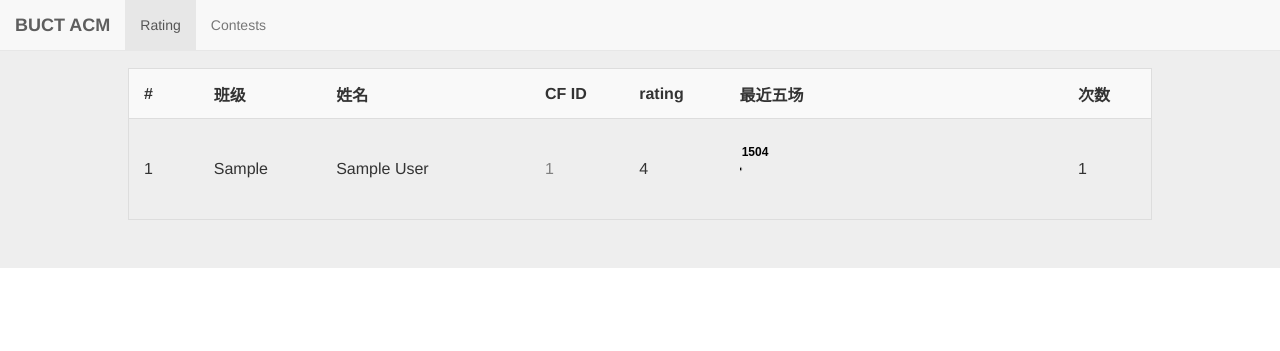
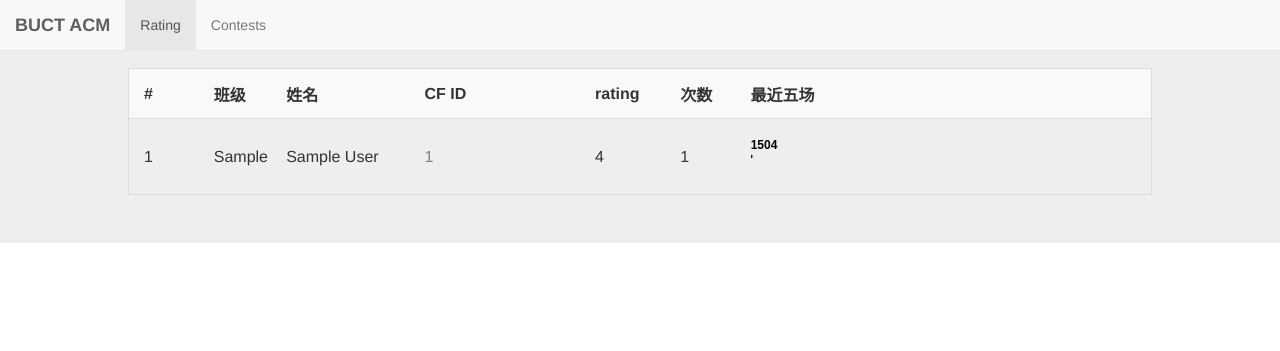
Before and after one commit to wqrqwerqrw/CFrating, a Django app: page / in a window 1280 px wide. Shown: the top 351 px of the page. Run offline with Django 3.2, Linux system fonts and the light colour scheme; tables that the repository leaves empty hold one stand-in row (values such as "Sample post"); some libraries are stand-ins or nearby versions.

Commit message:
修改一些傻叉代码

```diff
--- a/templates/rating.html
+++ b/templates/rating.html
@@ -19,16 +19,15 @@
         ctx.textBaseline = 'bottom';
         this.data.datasets.forEach(function (dataset, i) {
             var meta = chartInstance.controller.getDatasetMeta(i);
-            cnt = 0
             meta.data.forEach(function (bar, index) {
-                if(cnt%2!=1){
                 var data = dataset.data[index];
                 ctx.fillStyle = "rgba(0,0,0,1)";
                 ctx.font = "bold 12px Arial";
-                if(bar._model.y>20)ctx.fillText(data, bar._model.x + 15, bar._model.y - 10);
-                else ctx.fillText(data, bar._model.x + 20, bar._model.y + 10);
-                }
-                cnt++;
+                let Y = bar._model.y -=5
+                if(Y<20)Y+=20
+                let X = bar._model.x-15
+                if(X<40)X+=28
+                ctx.fillText(data,X,Y);
             });
         });
     };
@@ -40,7 +39,7 @@
                 }
             ], yAxes: [
                 {
-                    display: false
+                    display: false,
                 }
             ]
         },
@@ -56,7 +55,7 @@
             onComplete: x,
         }
     };
-    xlabel = ["", "", "", "", "", "", "", "", "", "", "", ""];
+    xlabel = ["", "", "", "", "",];
     Chart.defaults.global.legend.display = false;
     Chart.defaults.scale.gridLines.display = false;
 </script>
@@ -75,24 +74,24 @@
             <th class="col-md-1">#</th>
             <th>班级</th>
             <th>姓名</th>
-            <th>CF ID</th>
-            <th>rating</th>
+            <th class="col-md-2">CF ID</th>
+            <th class="col-md-1">rating</th>
+            <th class="col-md-1">次数</th>
             <th>最近五场</th>
-            <th>次数</th>
         </tr>
         {% for student in students %}{% if student.contest.count != 0 %}
             <tr style="" class="table-bordered">
                 <td class="col-md-1">{{ forloop.counter }}</td>
                 <td>{{ student.classroom }}</td>
                 <td>{{ student.name }}</td>
-                <td style="color:{{ student.color }}">{{ student.cf_id }}</td>
-                <td>{{ student.cf_rating }}</td>
+                <td class="col-md-2" style="color:{{ student.color }}">{{ student.cf_id }}</td>
+                <td class="col-md-1">{{ student.cf_rating }}</td>
+                <td class="col-md-1">{{ student.contest.count }}</td>
                 <td>
-                    <div style="width:150px;;position: relative;">
-                        <canvas id="canvas{{ student.pk }}" width="150" height="100"></canvas>
+                    <div style="width:300px;;position: relative;">
+                        <canvas id="canvas{{ student.pk }}" width="400" height="100"></canvas>
                     </div>
                 </td>
-                <td>{{ student.contest.count }}</td>
 
             </tr>
             <script>
```
